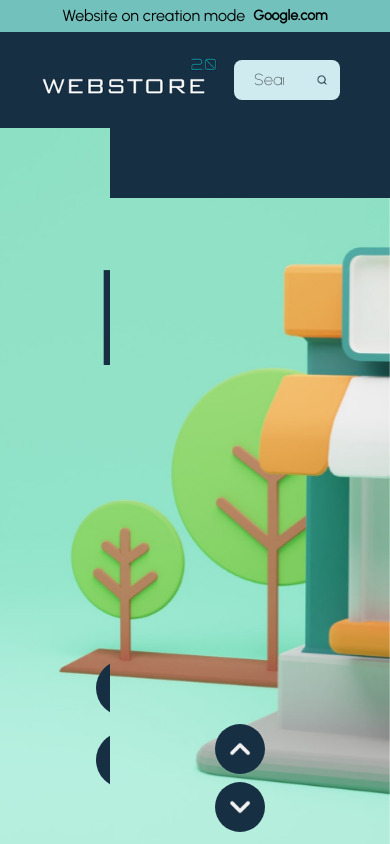
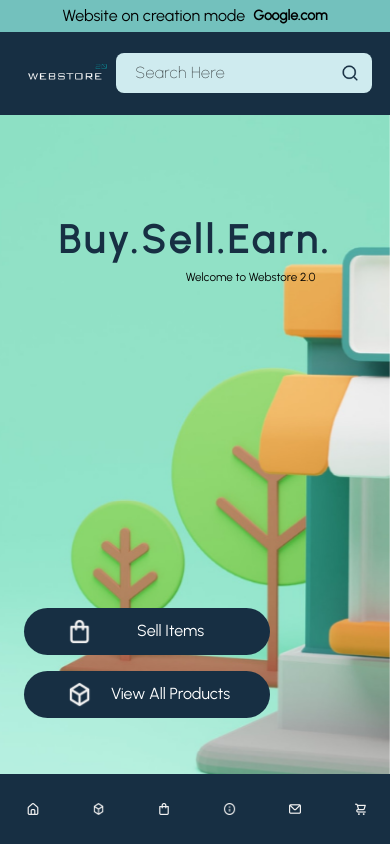
Before and after one commit to skhull-coding/e-com, a React (Create React App) app in the folder client/: page / in a window 390 px wide. Built offline with nearby package versions, Linux system fonts and the light colour scheme; the HTML template or start-up script is replaced by a standard one.

Commit message:
responsive 1

```diff
--- a/client/src/App.js
+++ b/client/src/App.js
@@ -17,7 +17,7 @@ function App() {
         />
         <Header />
         <Arrow />
-        <section className="flex w-full h-full overflow-hidden justify-between">
+        <section className="flex w-full h-full overflow-hidden justify-between flex-col md:flex-row">
           <Routes>
             <Route path="/" element={<Home />} />
             <Route path="/home" element={<Home />} />
--- a/client/src/components/Arrows.jsx
+++ b/client/src/components/Arrows.jsx
@@ -2,7 +2,7 @@ import downArrow from "../icons/downArrow.png";import upArrow from "../icons/upA
 
 const Arrow = () => {
   return (
-    <div className="fixed flex flex-col gap-2 bottom-3 right-[125px] z-40">
+    <div className="fixed flex-col gap-2 bottom-3 right-[125px] hidden md:flex z-40">
       <button id="upArrow"><img src={upArrow} alt="" className="w-[50px] rounded-full hover:brightness-125"/></button>
       <button id="upArrow"><img src={downArrow} alt="" className="w-[50px] rounded-full hover:brightness-125"/></button>
     </div>
--- a/client/src/components/Header.jsx
+++ b/client/src/components/Header.jsx
@@ -4,7 +4,7 @@ import Searchbar from "../components/Searchbar"
 const Header = () => {
   return (
     <header className="2xl:h-36 h-24 bg-[#172F43] flex items-center px-4 justify-between">
-      <img src={logoHeader} alt="Webstore 2.0" className="h-[90%]" />
+      <img src={logoHeader} alt="Webstore 2.0" className="md:h-[90%] h-[10vmin]" />
       <Searchbar />
     </header>
   );
--- a/client/src/components/Logo.jsx
+++ /dev/null
@@ -1,11 +0,0 @@
-import React from "react";
-
-const Logo = () => {
-  return (
-    <div id="logo" className="space-x-2">
-      <span className="text-4xl tracking-wide font-extrabold underline underline-offset-8">Webstore</span><span className="text-sm font-bold text-red-500 tracking-widest">2.0</span>
-    </div>
-  );
-};
-
-export default Logo;
--- a/client/src/components/NavBar.jsx
+++ b/client/src/components/NavBar.jsx
@@ -10,7 +10,7 @@ import profile from "../icons/profile.png";
 
 const NavBar = () => {
   return (
-    <nav className="bg-[#172F43] w-full h-full flex md:flex-col flex-row justify-between items-center py-1 z-50">
+    <nav id="navBar" className="bg-[#172F43] w-full h-full flex md:flex-col flex-row justify-between items-center py-1 z-50 ">
       <div id="upperSection" className=" flex md:flex-col flex-row items-center">
         <NavItem type={home} altText="home" link="home" />
         <NavItem type={product} altText="product" link="product" />
--- a/client/src/components/NavItem.jsx
+++ b/client/src/components/NavItem.jsx
@@ -3,12 +3,12 @@ import { Link } from "react-router-dom";
 
 const NavItem = (props) => {
   return (
-    <Link to={props.link} className="navItem flex bg-[#172F43] items-center gap-3 hover:brightness-125 2xl:p-[25px] p-[20px] relative z-50">
-      <div className="floatingText flex justify-center items-center 2xl:text-lg text-sm tracking-wider overflow-hidden absolute w-0 transition-all text-white h-full left-0 bg-[#172f43]">{props.altText.toUpperCase()}</div>
+    <Link to={props.link} className="navItem flex bg-[#172F43] items-center gap-3 hover:brightness-125 p-[25px] relative z-50">
+      <div className="floatingText flex justify-center items-center 2xl:text-lg text-sm tracking-wider overflow-hidden absolute w-0 transition-all text-white h-full md:left-0 top-0 bg-[#172f43]">{props.altText.toUpperCase()}</div>
       <img
         src={props.type}
         alt={props.altText}
-        className="2xl:w-[50px] w-[30px]"
+        className="w-[4vw] 2xl:max-w-[50px] max-w-[20px]"
       />
     </Link>
   );
--- a/client/src/components/Searchbar.jsx
+++ b/client/src/components/Searchbar.jsx
@@ -6,7 +6,7 @@ const Searchbar = () => {
   const [searchValue, setSearchValue] = useState("");
   return (
     <form
-      className="w-full p-0.5 flex 2xl:max-w-6xl max-w-2xl  mr-8"
+      className="w-full p-0.5 flex 2xl:max-w-6xl max-w-2xl md:mr-8"
       onClick={(e) => {
         e.preventDefault();
         console.log("hello")
--- a/client/src/index.css
+++ b/client/src/index.css
@@ -8,7 +8,7 @@
     }
 
     .navItem:hover .floatingText {
-        @apply w-[100%] -translate-x-full px-16 rounded-l-lg
+        @apply w-[100%] md:-translate-x-full  px-16 rounded-l-lg
     }
 
     #home::before {
@@ -17,6 +17,10 @@
 
     ::-webkit-scrollbar {
         @apply w-2;
+    }
+
+    #navBar::-webkit-scrollbar {
+        @apply md:w-0 w-1;
     }
 
     ::-webkit-scrollbar-track {
--- a/client/src/pages/Home.jsx
+++ b/client/src/pages/Home.jsx
@@ -1,25 +1,38 @@
-import sell from "../icons/sell.png"
-import product from "../icons/product.png"
+import sell from "../icons/sell.png";
+import product from "../icons/product.png";
 
 const Home = () => {
-  return (<section id="home" className={`w-full h-full flex justify-between flex-col items-start p-4 before:fixed relative before:w-full before:h-full before:-z-10 before:top-0 before:left-0 overflow-y-auto overflow-x-hidden`}>
-    <div className="m-20 w-fit"><h1 className="text-[128px] text-[#172F43] font-extrabold tracking-widest ">Buy.Sell.Earn.</h1>
-    <p className="text-2xl w-full text-right px-4">Welcome to Webstore 2.0</p></div>
+  return (
+    <section
+      id="home"
+      className="w-full h-full flex justify-between flex-col items-start p-4 before:fixed relative before:w-full before:h-full before:-z-10 before:top-0 before:left-0 overflow-y-auto overflow-x-hidden"
+    >
+      <section className="min-h-full w-full flex justify-between flex-col items-start">
+        <div className="my-20 md:mx-16 mx-auto w-fit">
+          <h1 className="text-[10vw] text-[#172F43] font-extrabold tracking-widest ">
+            Buy.Sell.Earn.
+          </h1>
+          <p className="md:text-2xl text-[3vw] w-full text-right px-4">
+            Welcome to Webstore 2.0
+          </p>
+        </div>
 
-    <div id="buttons" className="my-10 mx-20 flex flex-col gap-4">
-    <button className="flex gap-4 text-xl items-center bg-[#172f43] text-white px-10 py-2 w-96 rounded-full hover:brightness-150">
-      <img src={sell} alt="sell" className="w-[40px]" />
-      <span className="mx-auto">Sell Items</span>
-    </button><button className="flex gap-4 text-xl items-center bg-[#172f43] text-white px-10 py-2 w-96 rounded-full hover:brightness-150">
-      <img src={product} alt="sell" className="w-[40px]" />
-      <span className="mx-auto">View All Products</span>
-    </button>
-    </div>
-
-
-
-
-  </section >);
+        <div
+          id="buttons"
+          className="my-10 md:mx-16 mr-auto ml-[2vw] flex flex-col gap-4 md:w-fit"
+        >
+          <button className="flex gap-4 text-base md:text-xl items-center bg-[#172f43] text-white px-10 py-2 md:w-96 w-full rounded-full hover:brightness-150">
+            <img src={sell} alt="sell" className="md:w-[40px] w-[8vw]" />
+            <span className="mx-auto">Sell Items</span>
+          </button>
+          <button className="flex gap-4 text-base md:text-xl items-center bg-[#172f43] text-white px-10 py-2 md:w-96 w-full rounded-full hover:brightness-150">
+            <img src={product} alt="sell" className="md:w-[40px] w-[8vw]" />
+            <span className="mx-auto">View All Products</span>
+          </button>
+        </div>
+      </section>
+    </section>
+  );
 };
 
 export default Home;
```
